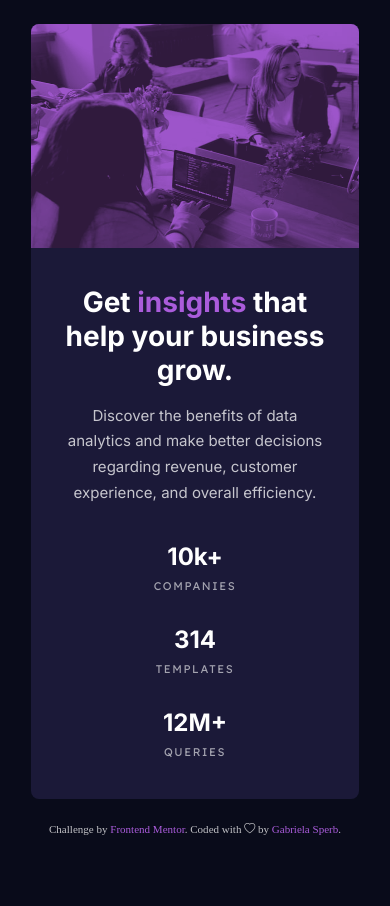
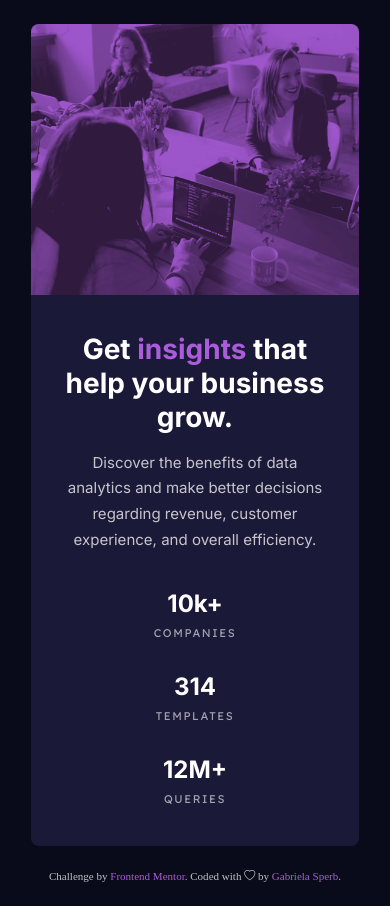
Before and after one commit to gbspb/stats-preview-card-component, a plain HTML site: page index.html in a window 390 px wide. Before the commit the page ends 859 px from the top, so only its background shows below. Drawn offline with nearby package versions, Linux system fonts and the light colour scheme.

Commit message:
fixed height image

```diff
--- a/scss/media-queries.scss
+++ b/scss/media-queries.scss
@@ -94,12 +94,11 @@
 
   .box-img {
     width: 20.5rem;
-    height: 14rem;
+    height: 16.94rem;
     border-radius: 0.5rem 0.5rem 0 0;
 
     .img {
       width: 20.5rem;
-      height: 14rem;
       border-radius: 0.5rem 0.5rem 0 0;
     }
   }
```
Also changed, not shown: css/style.css, 1 other file.
